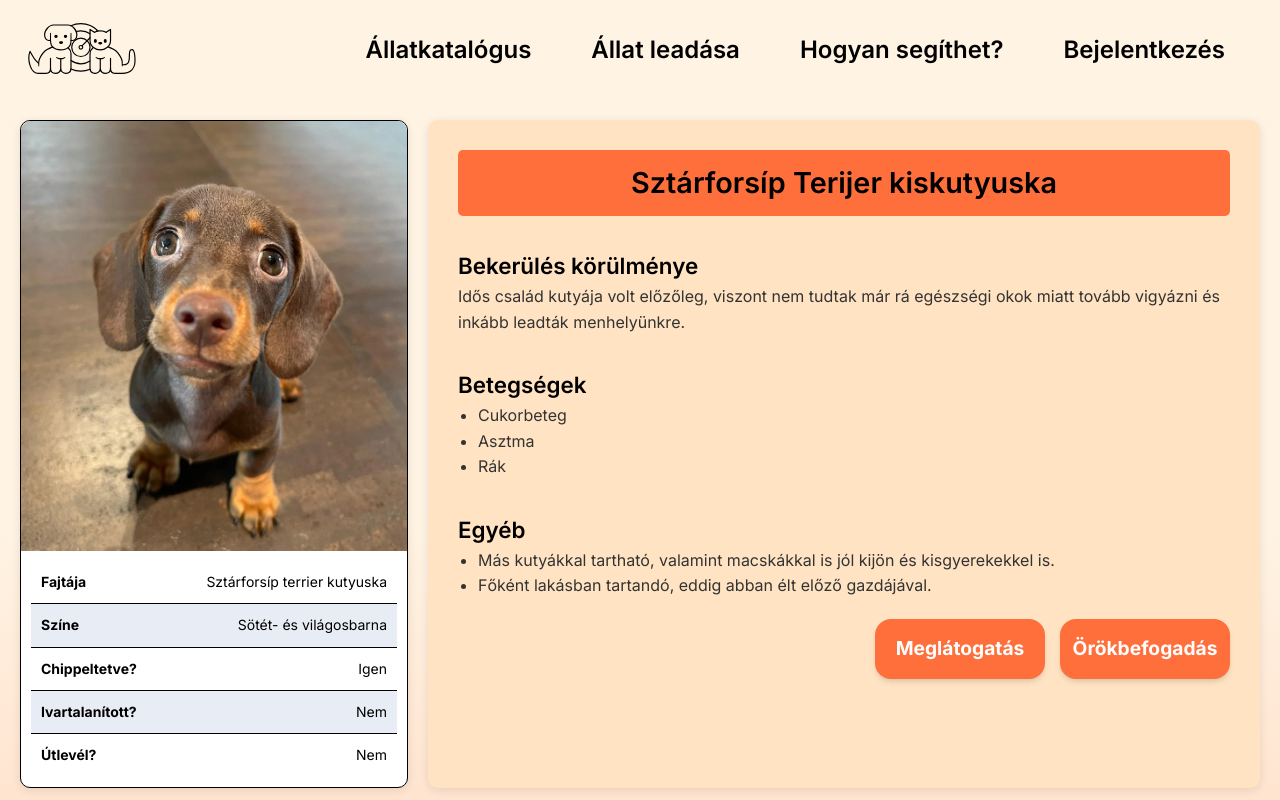
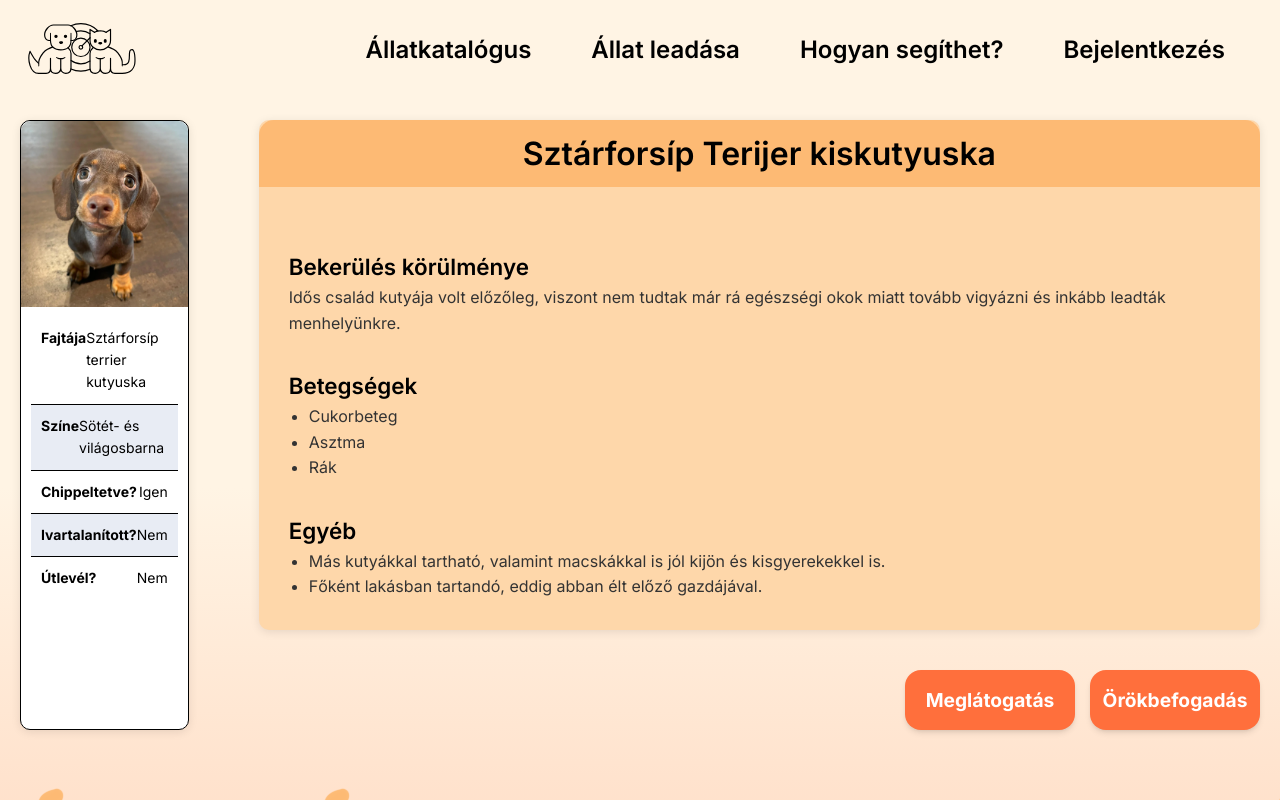
Before and after one commit to Szaszuge/menhely, a Vue app in the folder menhely/: page /petdetails in a window 1280 px wide. Shown: the top 800 px of the page. Built offline with nearby package versions, Linux system fonts and the light colour scheme.

Commit message:
SCRUM-54 Állat adatok design fix

```diff
--- a/menhely/src/views/PetDetailsView.vue
+++ b/menhely/src/views/PetDetailsView.vue
@@ -15,9 +15,10 @@ import PawFooter from '@/components/PawFooter.vue';
         <div class="detail-row"><span>Útlevél?</span> Nem</div>
       </div>
     </div>
-
-    <div class="info-container">
+    <div id="second">
+      <div class="info-container">
       <h2 class="title">Sztárforsíp Terijer kiskutyuska</h2>
+      <div class="content">
       <h3>Bekerülés körülménye</h3>
       <p>Idős család kutyája volt előzőleg, viszont nem tudtak már rá egészségi okok miatt tovább vigyázni és inkább leadták menhelyünkre.</p>
 
@@ -33,12 +34,15 @@ import PawFooter from '@/components/PawFooter.vue';
         <li>Más kutyákkal tartható, valamint macskákkal is jól kijön és kisgyerekekkel is.</li>
         <li>Főként lakásban tartandó, eddig abban élt előző gazdájával.</li>
       </ul>
+      </div>
 
+    </div>
       <div class="button-container">
         <Button class="visit">Meglátogatás</Button>
         <Button class="adopt">Örökbefogadás</Button>
       </div>
     </div>
+
   </div>
 
   <PawFooter />
@@ -47,10 +51,14 @@ import PawFooter from '@/components/PawFooter.vue';
 <style scoped>
 .container {
   display: flex;
-  gap: 20px;
+  gap: 70px;
   padding: 20px;
 }
-
+#second {
+  display: flex;
+  flex-direction: column;
+  gap: 20px;
+}
 .image-container {
   flex: 1;
   background: white;
@@ -93,19 +101,21 @@ import PawFooter from '@/components/PawFooter.vue';
 
 .info-container {
   flex: 2;
-  background: #FFE3C2;
-  padding: 30px;
+  background: #FED7AA;
   border-radius: 10px;
   box-shadow: 0 2px 10px rgba(0, 0, 0, 0.1);
 }
+.content {
 
+  padding: 30px;
+}
 .title {
-  background-color: #FF6F3C;
-  padding: 10px;
-  border-radius: 5px;
-  text-align: center;
-  font-size: 1.8rem;
   font-weight: 600;
+    text-align: center;
+    font-size: 2rem;
+    background-color: #FDBA74;
+    padding: 0.5rem;
+    border-radius: 15px 15px 0 0;
 }
 
 h3 {
```
